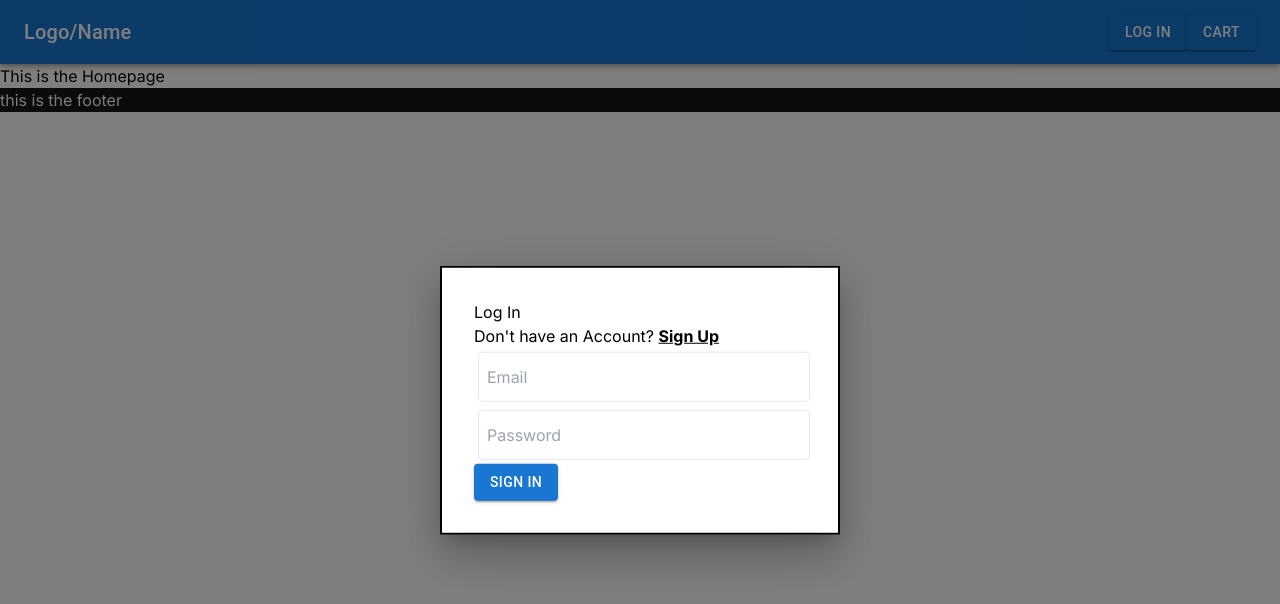
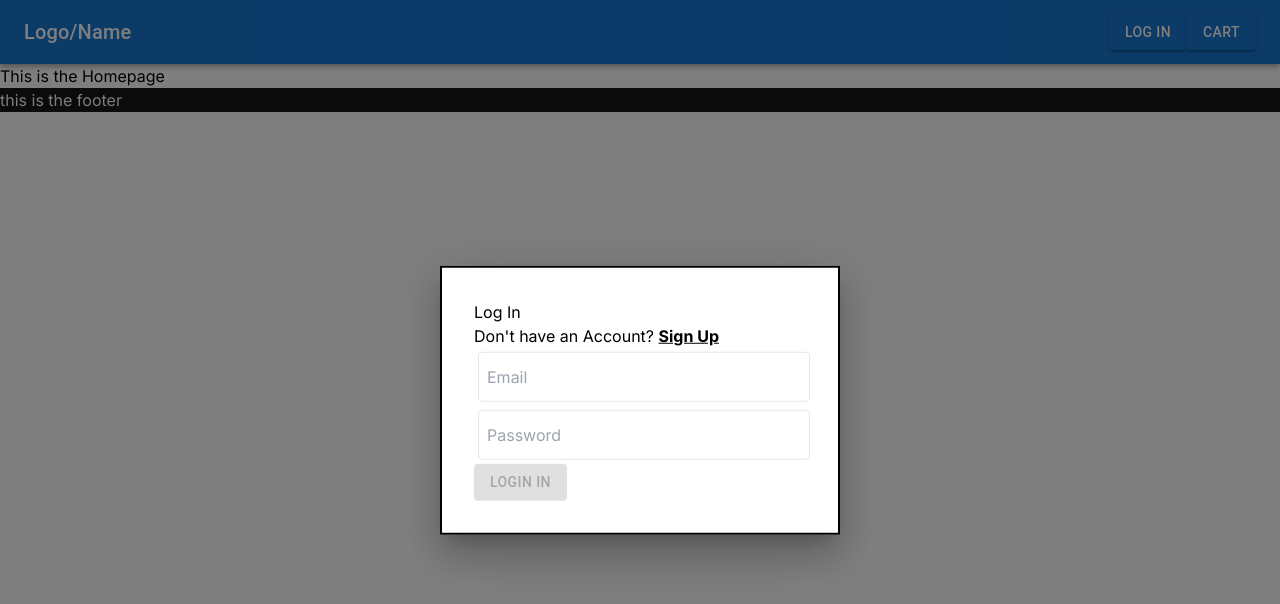
Before and after one commit to MtJakhar/coffeeShop, a Next.js app: page / in a window 1280 px wide. Both pictures are taken after a click on the button "LOG IN". Shown: the top 604 px of the page. Built offline with nearby package versions, Linux system fonts and the light colour scheme.

Commit message:
worked on client Auth

```diff
--- a/app/components/AuthModal.js
+++ b/app/components/AuthModal.js
@@ -1,7 +1,9 @@
 "use client";
 
-import { Box, Button, Modal } from "@mui/material";
-import React, { useState } from "react";
+import useAuth from "@/hooks/useAuth";
+import { Box, Button, CircularProgress, Modal } from "@mui/material";
+import React, { useEffect, useState, useContext } from "react";
+import { AuthenticationContext } from "../context/AuthContext";
 import LoginContent from "./LoginContent";
 import SignUpContent from "./SignUpContent";
 
@@ -14,19 +16,22 @@ const AuthModal = () => {
 		address: "",
 		phone: "",
 		email: "",
-		password: ""
-	})
+		password: "",
+	});
+	const { loading, error } = useContext(AuthenticationContext);
+	const { login, signup } = useAuth();
 
 	const handleChangeInput = (e) => {
 		setInputs({
 			...inputs,
-			[e.target.name] : e.target.value
-		})
-	}
+			[e.target.name]: e.target.value,
+		});
+	};
 
 	const handleOpen = () => {
 		setOpen(true);
 	};
+
 	const handleClose = () => {
 		setOpen(false);
 	};
@@ -39,9 +44,40 @@ const AuthModal = () => {
 			address: "",
 			phone: "",
 			email: "",
-			password: ""
-		})
+			password: "",
+		});
 	};
+
+	const handleAuthClick = () => {
+		if (isLogin) {
+			login({ email: inputs.email, password: inputs.password }, handleClose);
+		} else {
+			signup(inputs, handleClose);
+		}
+	};
+
+	const [disabled, setDisabled] = useState(true);
+
+	useEffect(() => {
+		if (isLogin) {
+			if (inputs.password && inputs.email) {
+				return setDisabled(false);
+			}
+		} else {
+			if (
+				inputs.firstName &&
+				inputs.lastName &&
+				inputs.email &&
+				inputs.password &&
+				inputs.address &&
+				inputs.phone
+			) {
+				return setDisabled(false);
+			}
+		}
+
+		setDisabled(true);
+	}, [inputs]);
 
 	const renderContent = (LoginContent, SignupContent) => {
 		if (isLogin) {
@@ -68,28 +104,31 @@ const AuthModal = () => {
 			<Button variant="contained" onClick={handleOpen}>
 				Log In
 			</Button>
-			<Modal
-				open={open}
-				onClose={handleClose}
-				aria-labelledby="modal-modal-title"
-				aria-describedby="modal-modal-description"
-			>
+			<Modal open={open} onClose={handleClose}>
 				<Box sx={style}>
-					{renderContent(
+					{loading ? (
+						<div className="py-24 px-2 h-[200px] flex justify-center">
+							<CircularProgress />
+						</div>
+					) : (
+						renderContent(
 							<LoginContent
-							isLogin={isLogin}
-							setIsLogin={setIsLogin}
 								inputs={inputs}
 								handleClick={handleClick}
+								handleAuthClick={handleAuthClick}
 								handleChangeInput={handleChangeInput}
+								disabled={disabled}
+								error={error}
 							/>,
 							<SignUpContent
-							isLogin={isLogin}
-							setIsLogin={setIsLogin}
 								inputs={inputs}
 								handleClick={handleClick}
+								handleAuthClick={handleAuthClick}
 								handleChangeInput={handleChangeInput}
+								disabled={disabled}
+								error={error}
 							/>
+						)
 					)}
 				</Box>
 			</Modal>
--- a/app/components/LoginContent.js
+++ b/app/components/LoginContent.js
@@ -1,10 +1,22 @@
-import { Button } from "@mui/material";
-import React from "react";
+import { Alert, Button } from "@mui/material";
+import React, { useContext } from "react";
+import { AuthenticationContext } from "../context/AuthContext";
 
-const LoginContent = ({ inputs, handleClick, handleChangeInput }) => {
-
+const LoginContent = ({
+	inputs,
+	handleClick,
+	handleAuthClick,
+	handleChangeInput,
+	disabled,
+}) => {
+	const { error } = useContext(AuthenticationContext);
 	return (
 		<>
+			{error ? (
+				<Alert severity="error" className="mb-4">
+					{error}
+				</Alert>
+			) : null}
 			<h1>Log In</h1>
 			<div className="flex">
 				<p>
@@ -24,7 +36,7 @@ const LoginContent = ({ inputs, handleClick, handleChangeInput }) => {
 					id="email"
 					name="email"
 					type="email"
-          value={inputs.email}
+					value={inputs.email}
 					onChange={handleChangeInput}
 				/>
 				<input
@@ -33,12 +45,17 @@ const LoginContent = ({ inputs, handleClick, handleChangeInput }) => {
 					id="password"
 					name="password"
 					type="password"
-          value={inputs.password}
+					value={inputs.password}
 					onChange={handleChangeInput}
 				/>
 			</div>
-			<Button variant="contained" className="bg-red-500">
-				SIGN IN
+			<Button
+				variant="contained"
+				className="bg-red-500"
+				disabled={disabled}
+				onClick={handleAuthClick}
+			>
+				LOGIN IN
 			</Button>
 		</>
 	);
--- a/app/components/SignUpContent.js
+++ b/app/components/SignUpContent.js
@@ -1,13 +1,34 @@
-import { Button } from "@mui/material";
-import React from "react";
+import { Alert, Button } from "@mui/material";
+import React, { useContext } from "react";
+import { AuthenticationContext } from "../context/AuthContext";
 
-const SignUpContent = ({ inputs, handleClick, handleChangeInput }) => {
+const SignUpContent = ({
+	inputs,
+	handleAuthClick,
+	handleClick,
+	handleChangeInput,
+	disabled,
+}) => {
+	const { error } = useContext(AuthenticationContext);
 
 	return (
 		<>
+			{error ? (
+				<Alert severity="error" className="mb-4">
+					{error}
+				</Alert>
+			) : null}
 			<h1>Sign Up</h1>
 			<div className="flex">
-				<p>Already have an Account? <span className="underline font-bold cursor-pointer" onClick={handleClick}>Login</span></p>
+				<p>
+					Already have an Account?{" "}
+					<span
+						className="underline font-bold cursor-pointer"
+						onClick={handleClick}
+					>
+						Login
+					</span>
+				</p>
 			</div>
 			<div>
 				<input
@@ -65,12 +86,26 @@ const SignUpContent = ({ inputs, handleClick, handleChangeInput }) => {
 					value={inputs.password}
 					onChange={handleChangeInput}
 				/>
-        <p>8 character minimum</p>
+				<p>8 character minimum</p>
 			</div>
-			<Button variant="contained" className="bg-red-500">SIGN UP</Button>
-      <div>
-        <p>By creating an account I agree to Blank's <span className="underline font-bold">Privacy Policy</span> & <span className="underline font-bold">Terms of Services</span></p>
-      </div>
+			<Button
+				variant="contained"
+				className="bg-red-500"
+				disabled={disabled}
+				onClick={handleAuthClick}
+			>
+				SIGN UP
+			</Button>
+			<div>
+				<p>
+					By creating an account I agree to Blank's{" "}
+					<span className="underline font-bold">Privacy Policy</span>{" "}
+					&{" "}
+					<span className="underline font-bold">
+						Terms of Services
+					</span>
+				</p>
+			</div>
 		</>
 	);
 };
--- /dev/null
+++ b/app/context/AuthContext.js
@@ -0,0 +1,27 @@
+"use client";
+
+import React, { useState, createContext } from "react";
+
+export const AuthenticationContext = createContext({
+	loading: false,
+	data: null,
+	error: null,
+  setAuthState: () => {}
+});
+
+export default function AuthContext({ children }) {
+	const [authState, setAuthState] = useState({
+		loading: false,
+		data: null,
+		error: null,
+	});
+
+	return (
+		<AuthenticationContext.Provider value={{
+      ...authState,
+      setAuthState
+    }}>
+			{children}
+		</AuthenticationContext.Provider>
+	);
+}
--- a/app/layout.js
+++ b/app/layout.js
@@ -2,6 +2,7 @@ import "./globals.css";
 import { Inter } from "next/font/google";
 import Footer from "./components/Footer";
 import NavBar from "./components/NavBar";
+import AuthContext from "./context/AuthContext";
 
 const inter = Inter({ subsets: ["latin"] });
 
@@ -14,9 +15,13 @@ export default function RootLayout({ children }) {
 	return (
 		<html lang="en">
 			<body className={inter.className}>
+      <AuthContext>
+				<main>
 					<NavBar />
-        <main>{children}</main>
+					{children}
 					<Footer />
+				</main>
+      </AuthContext>
 			</body>
 		</html>
 	);
--- /dev/null
+++ b/hooks/useAuth.js
@@ -0,0 +1,79 @@
+import { AuthenticationContext } from "@/app/context/AuthContext";
+import axios from "axios";
+import { useContext } from "react";
+
+const useAuth = () => {
+	const { data, error, loading, setAuthState } = useContext(
+		AuthenticationContext
+	);
+
+	const login = async ({ email, password }, handleClose) => {
+		setAuthState({
+			data: null,
+			error: null,
+			loading: true,
+		});
+		try {
+			const response = await axios.post(
+				"http://localhost:3000/api/auth/login",
+				{
+					email,
+					password,
+				}
+			);
+			setAuthState({
+				data: response.data,
+				error: null,
+				loading: false,
+			});
+			handleClose();
+		} catch (error) {
+			setAuthState({
+				data: null,
+				error: error.response.data.errorMessage,
+				loading: false,
+			});
+		}
+	};
+	const signup = async (
+		{ firstName, lastName, address, email, phone, password },
+		handleClose
+	) => {
+		setAuthState({
+			data: null,
+			error: null,
+			loading: true,
+		});
+		try {
+			const response = await axios.post(
+				"http://localhost:3000/api/auth/signup",
+				{
+					firstName,
+          lastName,
+          address,
+          phone,
+          email,
+					password,
+				}
+			);
+			setAuthState({
+				data: response.data,
+				error: null,
+				loading: false,
+			});
+			handleClose();
+		} catch (error) {
+			setAuthState({
+				data: null,
+				error: error.response.data.errorMessage,
+				loading: false,
+			});
+		}
+	};
+	return {
+		login,
+		signup,
+	};
+};
+
+export default useAuth;
--- a/package.json
+++ b/package.json
@@ -18,7 +18,9 @@
     "@mui/material": "^5.14.17",
     "@prisma/client": "^5.4.2",
     "autoprefixer": "10.4.15",
+    "axios": "^1.6.2",
     "bcrypt": "^5.1.1",
+    "cookies-next": "^4.1.0",
     "jose": "^5.1.1",
     "jsonwebtoken": "^9.0.2",
     "next": "13.5.1",
--- a/pages/api/auth/login.js
+++ b/pages/api/auth/login.js
@@ -1,7 +1,8 @@
 import { PrismaClient } from "@prisma/client";
 import validator from "validator";
 import * as jose from "jose";
-import bcrypt from "bcrypt"
+import bcrypt from "bcrypt";
+import { setCookie } from "cookies-next";
 
 const prisma = new PrismaClient();
 
@@ -31,37 +32,43 @@ export default async function login(req, res) {
 			return res.status(400).json({ errorMessage: errors[0] });
 		}
 
-		const userWithEmail = await prisma.user.findUnique({
+		const user = await prisma.user.findUnique({
 			where: {
 				email,
 			},
 		});
 
-		if (!userWithEmail) {
+		if (!user) {
 			return res
 				.status(401)
 				.json({ errorMessage: "Email or Password is invalid" });
 		}
-    const isMatch = await bcrypt.compare(password, userWithEmail.password);
+		const isMatch = await bcrypt.compare(password, user.password);
 
-    if(!isMatch) {
-      return res
+		if (!isMatch) {
+			return res
 				.status(401)
 				.json({ errorMessage: "Email or Password is invalid" });
-    }
+		}
 
-    const alg = "HS256"
-    const secret = new TextEncoder().encode(process.env.JWT_SECRET);
-    const token = await new jose.SignJWT({ email: userWithEmail.email })
+		const alg = "HS256";
+		const secret = new TextEncoder().encode(process.env.JWT_SECRET);
+
+		const token = await new jose.SignJWT({ email: user.email })
 			.setProtectedHeader({ alg })
 			.setExpirationTime("24h")
 			.sign(secret);
 
+		setCookie("jwt", token, { req, res, maxAge: 60 * 6 * 24 });
+
 		return res.status(200).json({
-			token: token,
+			firstName: user.first_name,
+			lastName: user.last_name,
+			email: user.email,
+			phone: user.phone,
+			address: user.address,
 		});
 	}
 
 	return res.status(404).json("Unknown Endpoint");
-
 }
--- a/pages/api/auth/signup.js
+++ b/pages/api/auth/signup.js
@@ -1,7 +1,9 @@
 import { PrismaClient } from "@prisma/client";
 import validator from "validator";
-import bcrypt from "bcrypt"
-import * as jose from "jose"
+import bcrypt from "bcrypt";
+import * as jose from "jose";
+import { setCookie } from "cookies-next";
+
 
 const prisma = new PrismaClient();
 
@@ -64,15 +66,19 @@ export default async function signup(req, res) {
 
 		const userWithEmail = await prisma.user.findUnique({
 			where: {
-        email
-      }
+				email,
+			},
 		});
 
-    if(userWithEmail){
-      return res.status(400).json({ errorMessage: "Email is associated with another account." })
+		if (userWithEmail) {
+			return res
+				.status(400)
+				.json({
+					errorMessage: "Email is associated with another account.",
+				});
 		}
 
-    const hashedPassword = await bcrypt.hash(password, 10)
+		const hashedPassword = await bcrypt.hash(password, 10);
 
 		const user = await prisma.user.create({
 			data: {
@@ -81,20 +87,26 @@ export default async function signup(req, res) {
 				address: address,
 				email: email,
 				phone: phone,
-        password: hashedPassword
-      }
+				password: hashedPassword,
+			},
 		});
 
-    const alg = "HS256"
+		const alg = "HS256";
 		const secret = new TextEncoder().encode(process.env.JWT_SECRET);
 		const token = await new jose.SignJWT({ email: user.email })
 			.setProtectedHeader({ alg })
 			.setExpirationTime("24h")
 			.sign(secret);
 
+		setCookie("jwt", token, { req, res, maxAge: 60 * 6 * 24 });
+
 		return res.status(200).json({
-			token: token,
+			firstName: user.first_name,
+			lastName: user.last_name,
+			email: user.email,
+			phone: user.phone,
+			address: user.address,
 		});
 	}
-  return res.status(404).json("Unknown Endpoint")
+	return res.status(404).json("Unknown Endpoint");
 }
```
Also changed, not shown: 1 other file (tests, documents, lock files or other folders). Lines whose indentation alone changed are shown as unchanged.
